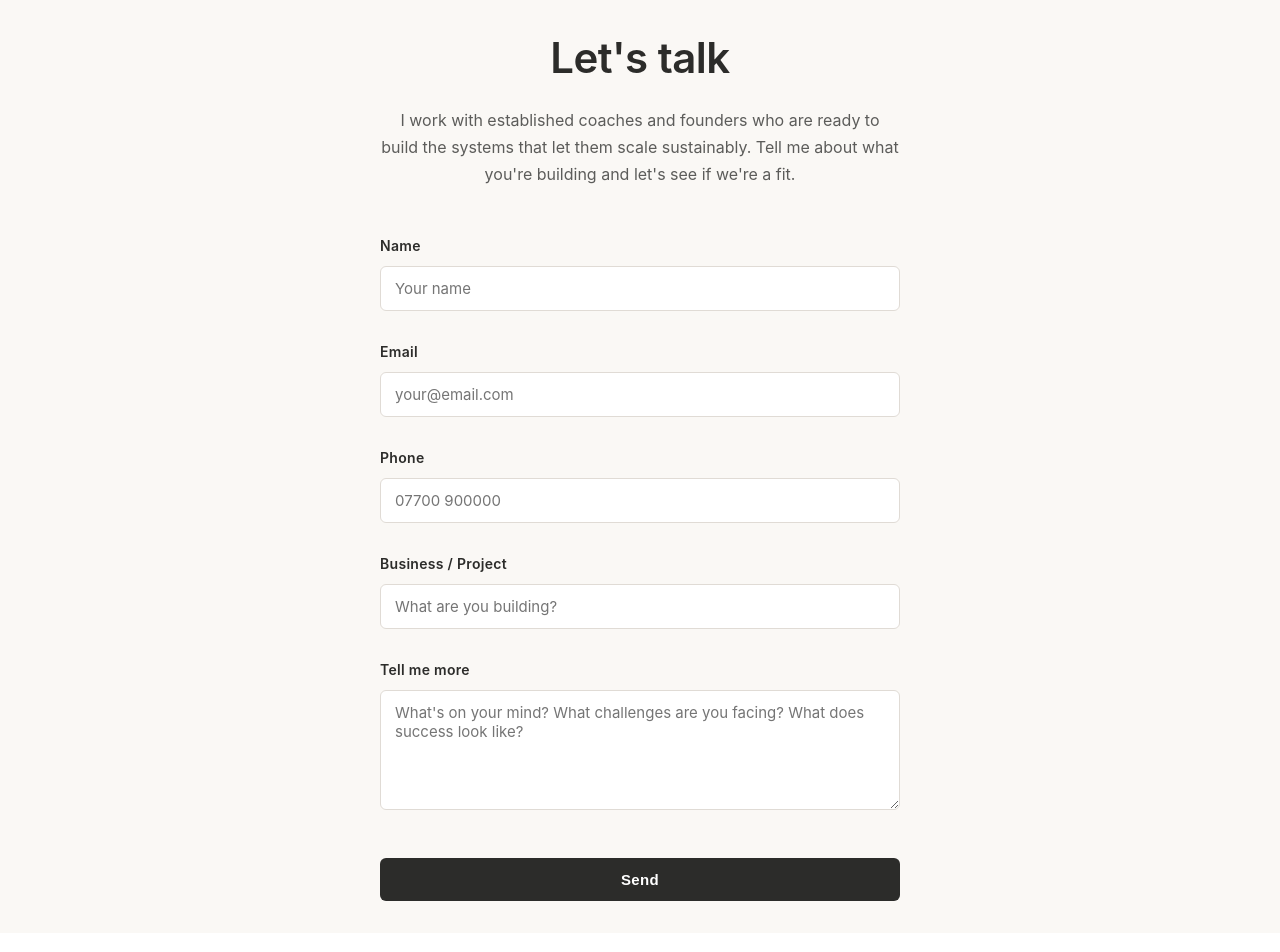
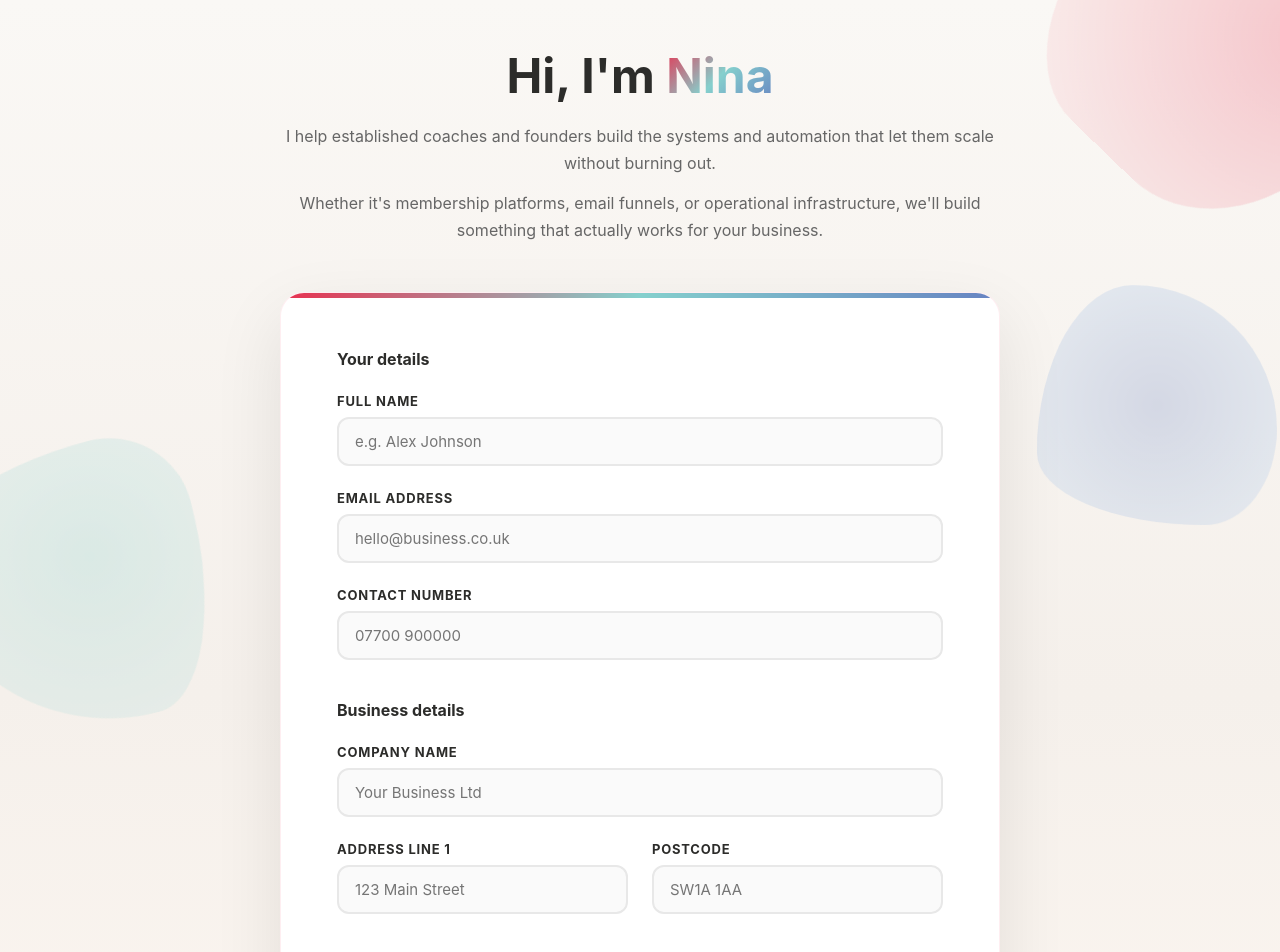
Before and after one commit to nina-1983/nina-client-onboarding, a Next.js app: page / in a window 1280 px wide. Shown: the top 952 px of the page. Built offline with nearby package versions, Linux system fonts and the light colour scheme.

Commit message:
Add files via upload

```diff
--- a/app/api/submit/route.js
+++ b/app/api/submit/route.js
@@ -17,6 +17,8 @@ export async function POST(request) {
       Email: rich(body.email || ""),
       Phone: rich(body.phone || ""),
       Company: rich(body.company || ""),
+      Address: rich(body.address || ""),
+      Postcode: rich(body.postcode || ""),
       Notes: rich(body.notes || ""),
       "Date Submitted": dateProp(body.submittedAt),
     };
--- a/app/page.jsx
+++ b/app/page.jsx
@@ -8,6 +8,8 @@ export default function ClientOnboarding() {
     email: "",
     phone: "",
     company: "",
+    address: "",
+    postcode: "",
     notes: "",
   });
 
@@ -40,6 +42,8 @@ export default function ClientOnboarding() {
           email: "",
           phone: "",
           company: "",
+          address: "",
+          postcode: "",
           notes: "",
         });
       } else {
@@ -53,51 +57,91 @@ export default function ClientOnboarding() {
     }
   }
 
+  function handleReset() {
+    setData({
+      name: "",
+      email: "",
+      phone: "",
+      company: "",
+      address: "",
+      postcode: "",
+      notes: "",
+    });
+  }
+
   return (
-    <div style={styles.page}>
+    <section style={styles.section}>
+      {/* Animated Background Blobs */}
+      <div style={styles.blobsContainer}>
+        <div style={styles.blob1}></div>
+        <div style={styles.blob2}></div>
+        <div style={styles.blob3}></div>
+      </div>
+
+      {/* Content Container */}
       <div style={styles.container}>
-        {status !== "success" ? (
-          <>
+        {/* Header */}
         <div style={styles.header}>
-              <h1 style={styles.title}>Let's talk</h1>
-              <p style={styles.intro}>
-                I work with established coaches and founders who are ready to build the systems that let them scale sustainably. Tell me about what you're building and let's see if we're a fit.
+          <h1 style={styles.h1}>
+            Hi, I'm <span style={styles.gradient}>Nina</span>
+          </h1>
+          <p style={styles.subtitle}>
+            I help established coaches and founders build the systems and
+            automation that let them scale without burning out.
+          </p>
+          <p style={styles.subtitle}>
+            Whether it's membership platforms, email funnels, or operational
+            infrastructure, we'll build something that actually works for your
+            business.
           </p>
         </div>
 
-            {errorMessage && (
-              <div style={styles.error}>{errorMessage}</div>
-            )}
+        {/* Form Wrapper */}
+        <div style={styles.formWrapper}>
+          <div style={styles.topBorder}></div>
 
-            <form onSubmit={handleSubmit} style={styles.form}>
-              <div style={styles.field}>
-                <label htmlFor="name" style={styles.label}>Name</label>
+          {errorMessage && <div style={styles.errorBox}>{errorMessage}</div>}
+
+          {status !== "success" && (
+            <form onSubmit={handleSubmit}>
+              {/* Your Details */}
+              <div style={styles.formSection}>
+                <h2 style={styles.sectionTitle}>Your details</h2>
+
+                <div style={styles.formGroup}>
+                  <label htmlFor="name" style={styles.label}>
+                    Full name
+                  </label>
                   <input
                     type="text"
                     id="name"
                     value={data.name}
                     onChange={(e) => update("name", e.target.value)}
                     required
-                  placeholder="Your name"
+                    placeholder="e.g. Alex Johnson"
                     style={styles.input}
                   />
                 </div>
 
-              <div style={styles.field}>
-                <label htmlFor="email" style={styles.label}>Email</label>
+                <div style={styles.formGroup}>
+                  <label htmlFor="email" style={styles.label}>
+                    Email address
+                  </label>
                   <input
                     type="email"
                     id="email"
                     value={data.email}
                     onChange={(e) => update("email", e.target.value)}
                     required
-                  placeholder="your@email.com"
+                    placeholder="hello@business.co.uk"
                     style={styles.input}
                   />
                 </div>
 
-              <div style={styles.field}>
-                <label htmlFor="phone" style={styles.label}>Phone</label>
+                <div style={styles.formGroup}>
+                  <label htmlFor="phone" style={styles.label}>
+                    Contact number
+                  </label>
                   <input
                     type="tel"
                     id="phone"
@@ -108,169 +152,385 @@ export default function ClientOnboarding() {
                     style={styles.input}
                   />
                 </div>
+              </div>
 
-              <div style={styles.field}>
-                <label htmlFor="company" style={styles.label}>Business / Project</label>
+              {/* Business Details */}
+              <div style={styles.formSection}>
+                <h2 style={styles.sectionTitle}>Business details</h2>
+
+                <div style={styles.formGroup}>
+                  <label htmlFor="company" style={styles.label}>
+                    Company name
+                  </label>
                   <input
                     type="text"
                     id="company"
                     value={data.company}
                     onChange={(e) => update("company", e.target.value)}
                     required
-                  placeholder="What are you building?"
+                    placeholder="Your Business Ltd"
                     style={styles.input}
                   />
                 </div>
 
-              <div style={styles.field}>
-                <label htmlFor="notes" style={styles.label}>Tell me more</label>
+                <div style={styles.twoColumn}>
+                  <div style={styles.formGroup}>
+                    <label htmlFor="address" style={styles.label}>
+                      Address line 1
+                    </label>
+                    <input
+                      type="text"
+                      id="address"
+                      value={data.address}
+                      onChange={(e) => update("address", e.target.value)}
+                      required
+                      placeholder="123 Main Street"
+                      style={styles.input}
+                    />
+                  </div>
+
+                  <div style={styles.formGroup}>
+                    <label htmlFor="postcode" style={styles.label}>
+                      Postcode
+                    </label>
+                    <input
+                      type="text"
+                      id="postcode"
+                      value={data.postcode}
+                      onChange={(e) => update("postcode", e.target.value)}
+                      required
+                      placeholder="SW1A 1AA"
+                      style={styles.input}
+                    />
+                  </div>
+                </div>
+              </div>
+
+              {/* Project Details */}
+              <div style={styles.formSection}>
+                <h2 style={styles.sectionTitle}>Tell us more</h2>
+
+                <div style={styles.formGroup}>
+                  <label htmlFor="notes" style={styles.label}>
+                    What's your project about?
+                  </label>
                   <textarea
                     id="notes"
                     value={data.notes}
                     onChange={(e) => update("notes", e.target.value)}
                     required
-                  placeholder="What's on your mind? What challenges are you facing? What does success look like?"
+                    placeholder="Tell me about your vision, goals, or specific challenges. The more you share, the better I can help."
                     style={styles.textarea}
-                />
+                  ></textarea>
+                </div>
               </div>
 
+              {/* Form Footer */}
+              <div style={styles.formFooter}>
                 <button
                   type="submit"
                   disabled={status === "loading"}
-                style={styles.button}
+                  style={styles.submitButton}
                 >
-                {status === "loading" ? "Sending..." : "Send"}
+                  {status === "loading" ? "Submitting..." : "Let's build together"}
                 </button>
+                <button
+                  type="reset"
+                  onClick={handleReset}
+                  style={styles.resetButton}
+                >
+                  Clear
+                </button>
+              </div>
             </form>
-          </>
-        ) : (
-          <div style={styles.success}>
-            <div style={styles.checkmark}>✓</div>
-            <h2 style={styles.successTitle}>Got it</h2>
-            <p style={styles.successText}>
-              Thanks for reaching out. I've got everything I need and will be in touch within 24 hours. You're in good hands.
+          )}
+
+          {status === "success" && (
+            <div style={styles.successState}>
+              <div style={styles.successIcon}>✨</div>
+              <h3 style={styles.successTitle}>You're in, lovely!</h3>
+              <p style={styles.successMessage}>
+                I've got all the details and will be in touch within 24 hours.
+                Can't wait to see what we build together.
               </p>
             </div>
           )}
         </div>
       </div>
+
+      <style>{keyframes}</style>
+    </section>
   );
 }
 
 const styles = {
-  page: {
-    background: "#faf8f5",
+  section: {
+    background:
+      "linear-gradient(180deg, #faf8f5 0%, #f5f0eb 50%, #fff9f3 100%)",
+    padding: "3rem 1.5rem",
+    position: "relative",
+    overflow: "hidden",
     minHeight: "100vh",
+  },
+  blobsContainer: {
+    position: "fixed",
+    top: 0,
+    left: 0,
+    width: "100%",
+    height: "100%",
+    pointerEvents: "none",
+    zIndex: 0,
+  },
+  blob1: {
+    position: "absolute",
+    width: "320px",
+    height: "320px",
+    background: "radial-gradient(circle at 30% 30%, #e8304f, #f9d8da)",
+    borderRadius: "45% 55% 60% 40% / 55% 45% 40% 60%",
+    top: "-120px",
+    right: "-80px",
+    opacity: 0.25,
+    mixBlendMode: "multiply",
+    animation: "float 15s infinite ease-in-out",
+  },
+  blob2: {
+    position: "absolute",
+    width: "280px",
+    height: "280px",
+    background: "radial-gradient(circle at 40% 40%, #85d0cd, #c8e6e3)",
+    borderRadius: "30% 70% 70% 30% / 30% 30% 70% 70%",
+    bottom: "5%",
+    left: "-100px",
+    opacity: 0.25,
+    mixBlendMode: "multiply",
+    animation: "float 20s infinite ease-in-out 2s",
+  },
+  blob3: {
+    position: "absolute",
+    width: "240px",
+    height: "240px",
+    background: "radial-gradient(circle at 50% 50%, #6783c2, #b5d4f4)",
+    borderRadius: "60% 40% 30% 70% / 60% 30% 70% 40%",
+    top: "40%",
+    right: "3%",
+    opacity: 0.25,
+    mixBlendMode: "multiply",
+    animation: "float 18s infinite ease-in-out 1s",
+  },
+  container: {
+    maxWidth: "720px",
+    margin: "0 auto",
+    position: "relative",
+    zIndex: 1,
+  },
+  header: {
+    textAlign: "center",
+    marginBottom: "3rem",
+  },
+  h1: {
+    fontSize: "48px",
+    fontWeight: 700,
+    lineHeight: 1.15,
+    marginBottom: "20px",
+    color: "#2c2c2a",
+  },
+  gradient: {
+    background:
+      "linear-gradient(135deg, #e8304f 0%, #85d0cd 50%, #6783c2 100%)",
+    WebkitBackgroundClip: "text",
+    WebkitTextFillColor: "transparent",
+    backgroundClip: "text",
+  },
+  subtitle: {
+    fontSize: "16px",
+    color: "#666",
+    lineHeight: 1.7,
+    marginBottom: "12px",
+  },
+  formWrapper: {
+    background: "white",
+    borderRadius: "24px",
+    padding: "3.5rem",
+    boxShadow: "0 25px 70px rgba(0, 0, 0, 0.09)",
+    border: "1px solid rgba(232, 48, 79, 0.08)",
+    position: "relative",
+    overflow: "hidden",
+  },
+  topBorder: {
+    position: "absolute",
+    top: 0,
+    left: 0,
+    right: 0,
+    height: "5px",
+    background:
+      "linear-gradient(90deg, #e8304f 0%, #85d0cd 50%, #6783c2 100%)",
+  },
+  errorBox: {
+    padding: "14px 16px",
+    background: "linear-gradient(135deg, #fff4f5 0%, #ffe8eb 100%)",
+    border: "2px solid #e8304f",
+    borderRadius: "12px",
+    fontSize: "14px",
+    color: "#e8304f",
+    marginBottom: "1.5rem",
+    fontWeight: 600,
+  },
+  formSection: {
+    marginBottom: "2.5rem",
+  },
+  sectionTitle: {
+    fontSize: "16px",
+    fontWeight: 700,
+    color: "#2c2c2a",
+    marginBottom: "1.5rem",
+  },
+  formGroup: {
+    marginBottom: "1.5rem",
+  },
+  label: {
+    display: "block",
+    fontSize: "13px",
+    fontWeight: 700,
+    color: "#2c2c2a",
+    marginBottom: "8px",
+    textTransform: "uppercase",
+    letterSpacing: "0.8px",
+  },
+  input: {
+    width: "100%",
+    padding: "13px 16px",
+    border: "2px solid #e8e8e8",
+    borderRadius: "12px",
+    fontSize: "15px",
+    color: "#2c2c2a",
+    background: "#fafafa",
+    transition: "all 0.3s cubic-bezier(0.34, 1.56, 0.64, 1)",
+    boxSizing: "border-box",
+    fontFamily: "inherit",
+  },
+  textarea: {
+    width: "100%",
+    padding: "13px 16px",
+    border: "2px solid #e8e8e8",
+    borderRadius: "12px",
+    fontSize: "15px",
+    color: "#2c2c2a",
+    background: "#fafafa",
+    transition: "all 0.3s cubic-bezier(0.34, 1.56, 0.64, 1)",
+    minHeight: "110px",
+    resize: "vertical",
+    boxSizing: "border-box",
+    fontFamily: "inherit",
+  },
+  twoColumn: {
+    display: "grid",
+    gridTemplateColumns: "1fr 1fr",
+    gap: "1.5rem",
+  },
+  formFooter: {
+    marginTop: "2.5rem",
+    paddingTop: "2rem",
+    borderTop: "2px solid #f0f0f0",
+    display: "flex",
+    gap: "12px",
+  },
+  submitButton: {
+    padding: "14px 28px",
+    borderRadius: "12px",
+    fontSize: "14px",
+    fontWeight: 700,
+    border: "none",
+    cursor: "pointer",
+    textTransform: "uppercase",
+    letterSpacing: "0.8px",
+    background: "linear-gradient(135deg, rgba(232, 48, 79, 0.9) 0%, rgba(133, 208, 205, 0.9) 100%)",
+    color: "white",
+    flex: 1,
+    boxShadow: "0 10px 25px rgba(232, 48, 79, 0.2)",
+    transition: "all 0.3s cubic-bezier(0.34, 1.56, 0.64, 1)",
+  },
+  resetButton: {
+    padding: "14px 28px",
+    borderRadius: "12px",
+    fontSize: "14px",
+    fontWeight: 700,
+    border: "2px solid rgba(232, 48, 79, 0.3)",
+    cursor: "pointer",
+    textTransform: "uppercase",
+    letterSpacing: "0.8px",
+    background: "rgba(232, 48, 79, 0.05)",
+    color: "#2c2c2a",
+    transition: "all 0.3s cubic-bezier(0.34, 1.56, 0.64, 1)",
+    fontWeight: 600,
+  },
+  successState: {
+    textAlign: "center",
+    padding: "2rem 0",
+  },
+  successIcon: {
+    width: "90px",
+    height: "90px",
+    margin: "0 auto 1.5rem",
+    borderRadius: "50%",
+    background:
+      "linear-gradient(135deg, #e8304f 0%, #85d0cd 100%)",
     display: "flex",
     alignItems: "center",
     justifyContent: "center",
-    padding: "2rem 1.5rem",
-  },
-  container: {
-    maxWidth: "520px",
-    width: "100%",
-  },
-  header: {
-    marginBottom: "3rem",
-    textAlign: "center",
-  },
-  title: {
-    fontSize: "42px",
-    fontWeight: 600,
-    color: "#2c2c2a",
-    marginBottom: "1.5rem",
-    letterSpacing: "-0.5px",
-  },
-  intro: {
-    fontSize: "16px",
-    lineHeight: 1.7,
-    color: "#5c5c5a",
-  },
-  form: {
-    display: "flex",
-    flexDirection: "column",
-    gap: "2rem",
-  },
-  field: {
-    display: "flex",
-    flexDirection: "column",
-  },
-  label: {
-    fontSize: "14px",
-    fontWeight: 600,
-    color: "#2c2c2a",
-    marginBottom: "0.75rem",
-    letterSpacing: "0.3px",
-  },
-  input: {
-    padding: "12px 14px",
-    border: "1px solid #e0dbd5",
-    borderRadius: "6px",
-    fontSize: "15px",
-    color: "#2c2c2a",
-    background: "#fff",
-    transition: "all 0.2s ease",
-    fontFamily: "inherit",
-  },
-  textarea: {
-    padding: "12px 14px",
-    border: "1px solid #e0dbd5",
-    borderRadius: "6px",
-    fontSize: "15px",
-    color: "#2c2c2a",
-    background: "#fff",
-    minHeight: "120px",
-    resize: "vertical",
-    transition: "all 0.2s ease",
-    fontFamily: "inherit",
-  },
-  button: {
-    marginTop: "1rem",
-    padding: "13px 24px",
-    background: "#2c2c2a",
-    color: "#fff",
-    border: "none",
-    borderRadius: "6px",
-    fontSize: "15px",
-    fontWeight: 600,
-    cursor: "pointer",
-    transition: "all 0.2s ease",
-    letterSpacing: "0.3px",
-  },
-  error: {
-    padding: "12px 14px",
-    background: "#fce8e8",
-    border: "1px solid #d4a5a5",
-    borderRadius: "6px",
-    color: "#a85c5c",
-    fontSize: "14px",
-    marginBottom: "1.5rem",
-  },
-  success: {
-    textAlign: "center",
-    padding: "2rem",
-  },
-  checkmark: {
-    width: "60px",
-    height: "60px",
-    margin: "0 auto 1.5rem",
-    borderRadius: "50%",
-    background: "#e8e6e0",
-    display: "flex",
-    alignItems: "center",
-    justifyContent: "center",
-    fontSize: "32px",
-    color: "#2c2c2a",
+    color: "white",
+    fontSize: "48px",
+    boxShadow: "0 15px 40px rgba(232, 48, 79, 0.35)",
+    animation: "popIn 0.6s cubic-bezier(0.34, 1.56, 0.64, 1)",
   },
   successTitle: {
-    fontSize: "28px",
-    fontWeight: 600,
+    fontSize: "26px",
+    fontWeight: 700,
     color: "#2c2c2a",
-    marginBottom: "0.75rem",
+    marginBottom: "10px",
   },
-  successText: {
+  successMessage: {
     fontSize: "15px",
+    color: "#666",
     lineHeight: 1.7,
-    color: "#5c5c5a",
   },
 };
+
+const keyframes = `
+  @keyframes float {
+    0%, 100% { transform: translate(0, 0) rotate(0deg); }
+    25% { transform: translate(35px, -35px) rotate(90deg); }
+    50% { transform: translate(0, 35px) rotate(180deg); }
+    75% { transform: translate(-35px, -25px) rotate(270deg); }
+  }
+
+  @keyframes popIn {
+    0% {
+      transform: scale(0);
+      opacity: 0;
+    }
+    50% {
+      transform: scale(1.15);
+    }
+    100% {
+      transform: scale(1);
+      opacity: 1;
+    }
+  }
+
+  input:focus, textarea:focus {
+    outline: none;
+    border-color: #e8304f !important;
+    background: white !important;
+    box-shadow: 0 0 0 5px rgba(232, 48, 79, 0.12) !important;
+    transform: translateY(-2px) !important;
+  }
+
+  button:hover:not(:disabled) {
+    transform: translateY(-4px);
+  }
+
+  button:disabled {
+    opacity: 0.7;
+    cursor: not-allowed;
+  }
+`;
```
Lines whose indentation alone changed are shown as unchanged.
